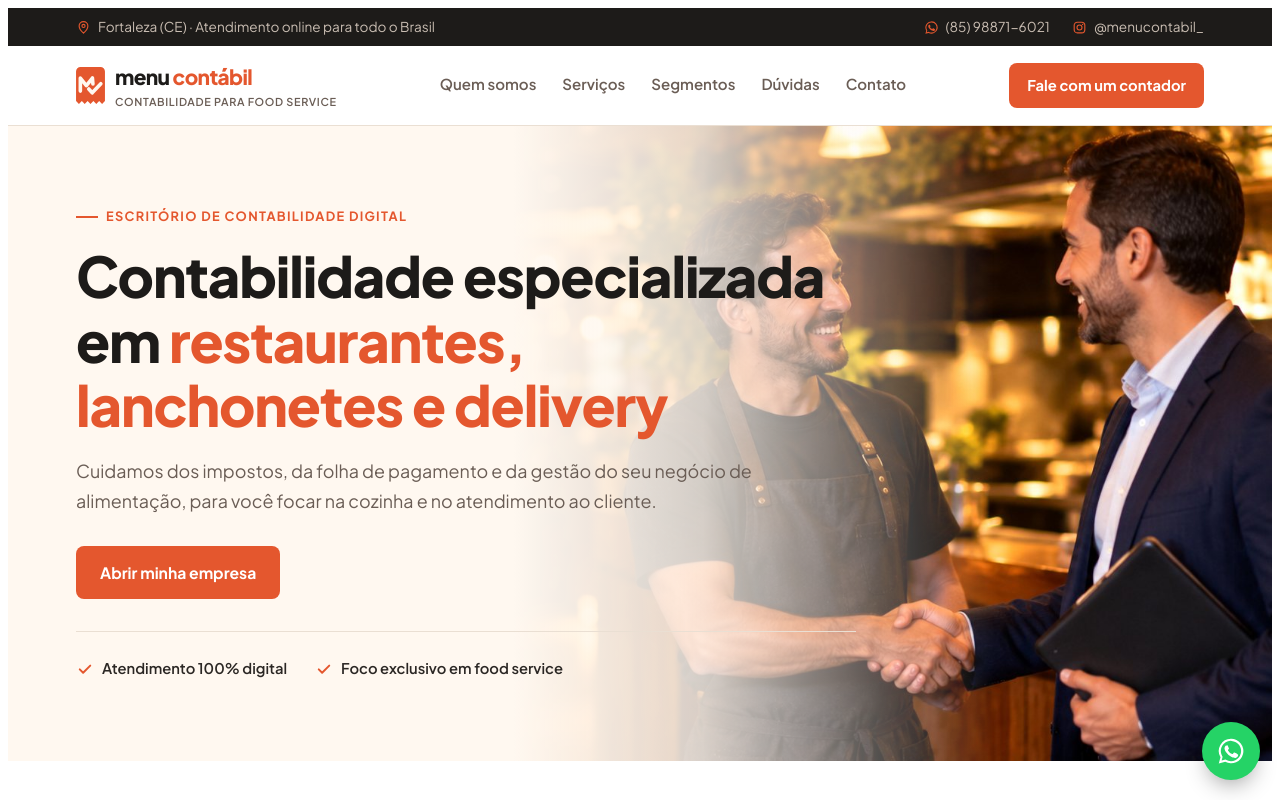
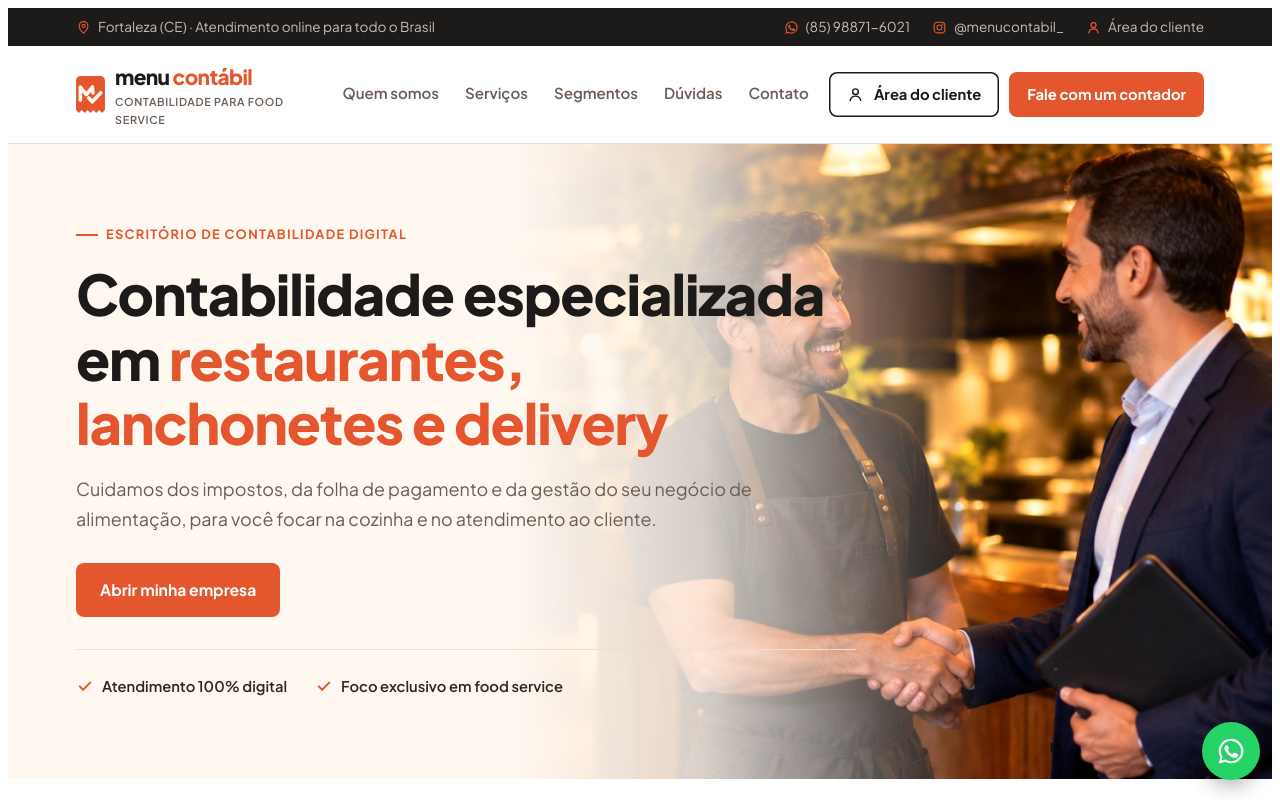
Before and after one commit to robertobrandao566/menucontabil-site, a plain HTML site: page index.html in a window 1280 px wide. Shown: the top 800 px of the page. Drawn offline with Linux system fonts and the light colour scheme.

Commit message:
Add files via upload

```diff
--- a/index.html
+++ b/index.html
@@ -191,6 +191,18 @@ footer .legal{border-top:1px solid #36312D;padding-block:20px;display:flex;flex-
 @media (max-width:860px){footer .cols{grid-template-columns:1fr 1fr}}
 @media (max-width:520px){footer .cols{grid-template-columns:1fr}}
 
+/* área do cliente */
+.hd-actions{display:flex;align-items:center;gap:10px;flex:none}
+.btn.cli{background:transparent;color:var(--grafite);box-shadow:inset 0 0 0 1.5px var(--grafite)}
+.btn.cli:hover{background:var(--grafite);color:#fff}
+.btn.cli svg{width:17px;height:17px}
+nav.links a{white-space:nowrap}
+.brand b{white-space:nowrap}
+@media (max-width:1080px){nav.links{display:none}}
+@media (max-width:620px){.hd-actions .btn.fale,.topbar .cli-link{display:none}}
+@media (max-width:480px){.btn.cli{padding:9px 12px;font-size:.86rem}}
+@media (max-width:400px){.brand small{display:none}}
+
 /* whatsapp flutuante */
 .wa-float{position:fixed;right:calc(20px + env(safe-area-inset-right,0px));bottom:calc(20px + env(safe-area-inset-bottom,0px));z-index:8;width:58px;height:58px;border-radius:50%;background:#25D366;color:#fff;display:grid;place-items:center;box-shadow:0 10px 24px -8px rgba(0,0,0,.45);transition:transform .2s}
 .wa-float:hover{transform:scale(1.06)}
@@ -204,6 +216,7 @@ footer .legal{border-top:1px solid #36312D;padding-block:20px;display:flex;flex-
     <path d="M0 26a26 26 0 0 1 26-26h116a26 26 0 0 1 26 26v171l-16.8 18-16.8-18-16.8 18-16.8-18-16.8 18-16.8-18-16.8 18-16.8-18-16.8 18L0 197z" fill="#E4572E"/>
     <polyline points="25,140 25,64 60,108 95,64 98,98" fill="none" stroke="#FFF8F0" stroke-width="21" stroke-linecap="round" stroke-linejoin="round"/><polyline points="74,128 94,150 144,97" fill="none" stroke="#FFF8F0" stroke-width="21" stroke-linecap="round" stroke-linejoin="round"/>
   </symbol>
+  <symbol id="i-user" viewBox="0 0 24 24"><circle cx="12" cy="8" r="4" fill="none" stroke="currentColor" stroke-width="2"/><path d="M4.5 20.5c.8-3.9 3.7-6.2 7.5-6.2s6.7 2.3 7.5 6.2" fill="none" stroke="currentColor" stroke-width="2" stroke-linecap="round"/></symbol>
   <symbol id="i-check" viewBox="0 0 24 24"><path d="M5 12.5l4.5 4.5L19 7.5" fill="none" stroke="currentColor" stroke-width="2.6" stroke-linecap="round" stroke-linejoin="round"/></symbol>
   <symbol id="i-arrow" viewBox="0 0 24 24"><path d="M4 12h15M14 6l6 6-6 6" fill="none" stroke="currentColor" stroke-width="2" stroke-linecap="round" stroke-linejoin="round"/></symbol>
   <symbol id="i-wa" viewBox="0 0 24 24"><path fill="currentColor" d="M12 2.2A9.8 9.8 0 0 0 3.6 17l-1.4 5 5.2-1.4A9.8 9.8 0 1 0 12 2.2zm0 17.9a8.1 8.1 0 0 1-4.1-1.1l-.3-.2-3.1.8.8-3-.2-.3A8.1 8.1 0 1 1 12 20.1zm4.5-6.1c-.2-.1-1.5-.7-1.7-.8s-.4-.1-.6.1-.7.8-.8 1-.3.2-.5.1a6.6 6.6 0 0 1-3.3-2.9c-.2-.4.2-.4.7-1.3a.5.5 0 0 0 0-.5l-.8-1.8c-.2-.5-.4-.4-.6-.4h-.5a1 1 0 0 0-.7.3 3 3 0 0 0-.9 2.2 5.2 5.2 0 0 0 1.1 2.8 11.8 11.8 0 0 0 4.6 4c1.7.7 2.3.8 3.2.7a2.7 2.7 0 0 0 1.8-1.3 2.2 2.2 0 0 0 .2-1.3c-.1-.1-.2-.2-.5-.3z"/></symbol>
@@ -236,6 +249,7 @@ footer .legal{border-top:1px solid #36312D;padding-block:20px;display:flex;flex-
     <span class="r">
       <a href="https://wa.me/5585988716021" target="_blank" rel="noopener"><svg aria-hidden="true"><use href="#i-wa"/></svg>(85) 98871-6021</a>
       <a href="https://www.instagram.com/menucontabil_/" target="_blank" rel="noopener"><svg aria-hidden="true"><use href="#i-ig"/></svg>@menucontabil_</a>
+      <a class="cli-link" href="https://robertobrandao566.github.io/rbcontabil/" target="_blank" rel="noopener"><svg aria-hidden="true"><use href="#i-user"/></svg>Área do cliente</a>
     </span>
   </div>
 </div>
@@ -253,7 +267,10 @@ footer .legal{border-top:1px solid #36312D;padding-block:20px;display:flex;flex-
       <a href="#duvidas">Dúvidas</a>
       <a href="#contato">Contato</a>
     </nav>
-    <a class="btn sm" href="#contato">Fale com um contador</a>
+    <div class="hd-actions">
+      <a class="btn sm cli" href="https://robertobrandao566.github.io/rbcontabil/" target="_blank" rel="noopener"><svg aria-hidden="true"><use href="#i-user"/></svg>Área do cliente</a>
+      <a class="btn sm fale" href="#contato">Fale com um contador</a>
+    </div>
   </div>
 </header>
 
@@ -433,7 +450,7 @@ footer .legal{border-top:1px solid #36312D;padding-block:20px;display:flex;flex-
     </div>
     <div>
       <h4>Institucional</h4>
-      <ul><li><a href="#sobre">Quem somos</a></li><li><a href="#duvidas">Dúvidas frequentes</a></li><li><a href="#contato">Contato</a></li></ul>
+      <ul><li><a href="#sobre">Quem somos</a></li><li><a href="#duvidas">Dúvidas frequentes</a></li><li><a href="#contato">Contato</a></li><li><a href="https://robertobrandao566.github.io/rbcontabil/" target="_blank" rel="noopener">Área do cliente</a></li></ul>
     </div>
     <div>
       <h4>Serviços</h4>
```
